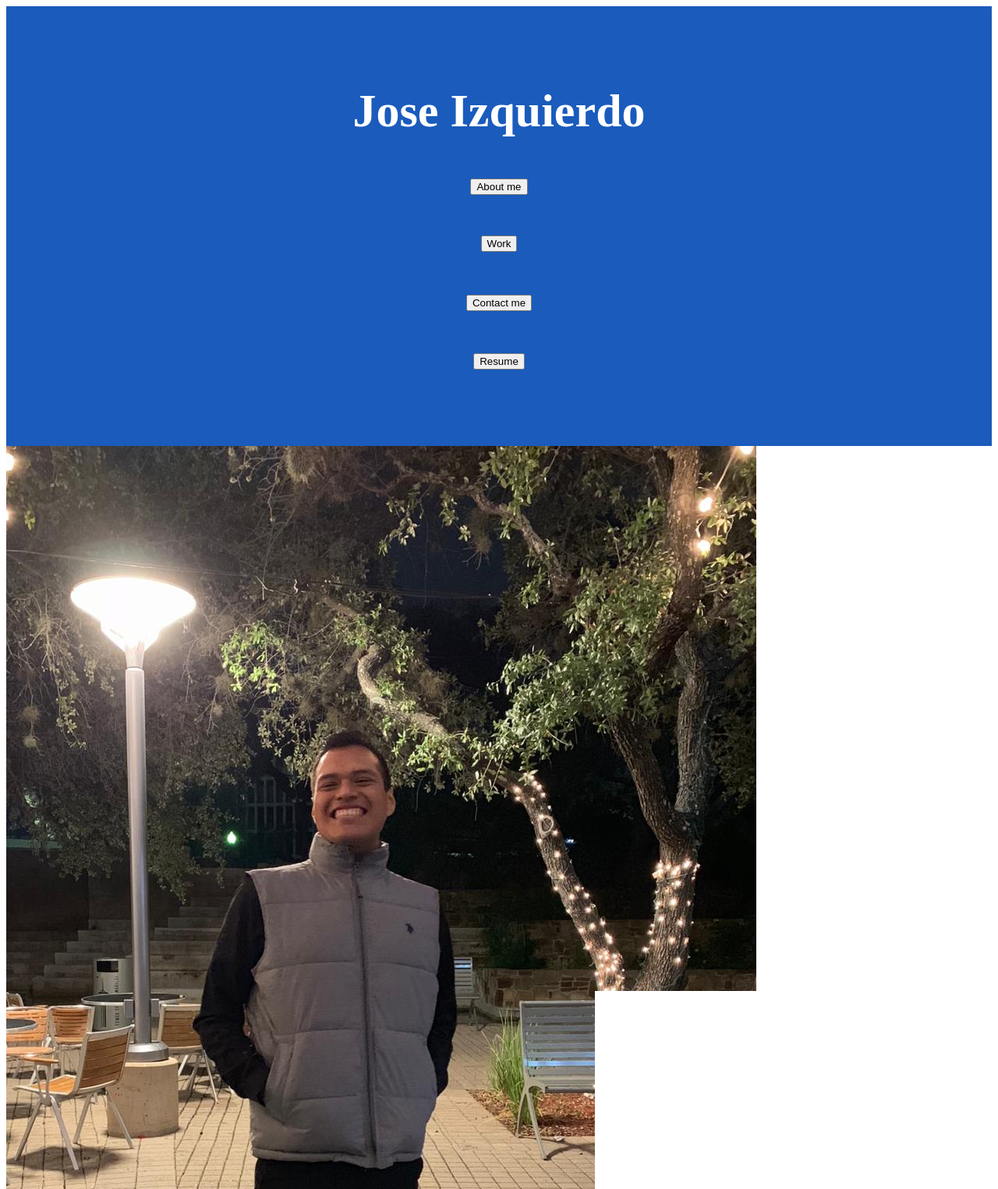
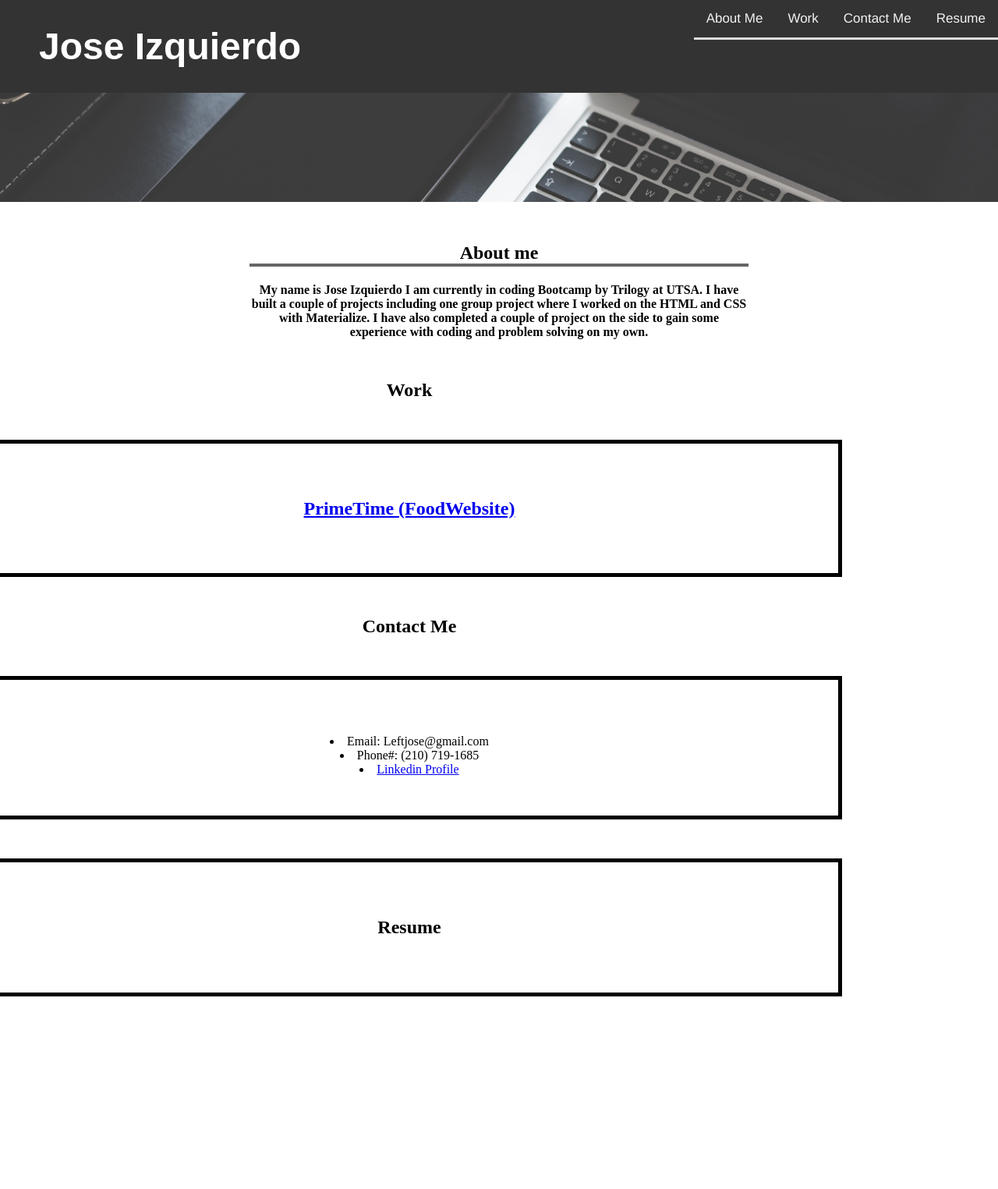
Before and after one commit to Leftjose/Leftjose-Jose-HWpandascore0002, a plain HTML site: page Homework0002.html in a window 1280 px wide. Shown: the whole page at 78% size. After the commit the page ends 1328 px from the top, so only its background shows below. Drawn offline with Linux system fonts and the light colour scheme; files whose address does not match are found by name.

Commit message:
Add files via upload

```diff
--- a/Homework0002.html
+++ b/Homework0002.html
@@ -1,79 +1,177 @@
 <!DOCTYPE html>
-
+<html lang="en">
+<head>
+    <meta charset="UTF-8">
+    <meta http-equiv="X-UA-Compatible" content="IE=edge">
+    <meta name="viewport" content="width=device-width, initial-scale=1.0">
+    <title>Jose Izquierdo's Portfolio</title>
 
 
 <html>
   <head>
-        <meta charset="UTF-8">
+    <meta charset="UTF-8" />
 
-        <link rel="stylesheet" href="mystyle.css"/>
+    <link rel="stylesheet" href="mystyle.css" />
 
-        <title>
-            Jose Izquierdo FullStack Web Developer
-        </title>
+    <title>Jose Izquierdo FullStack Web Developer</title>
   </head>
+
+
+
+
 
   <body>
 
-    <div class="header">
-        <header>
 
 
-            <h1>
-                Jose Izquierdo
-            </h1>
 
-            <button class="tablinks" onclick="openCity(event, 'London')">About me</button>
-            <h3>
-                <button class="tablinks" onclick="openCity(event, 'London')">Work</button>
-            </h3>
-            <h3>
-                <button class="tablinks" onclick="openCity(event, 'London')">Contact me</button>
-            </h3>
-            <h3>
-                <button class="tablinks" onclick="openCity(event, 'London')">Resume</button>
-            </h3>
-        </header>
+
+
+
+
+
+
+
+
+
+
+
+
+
+
+
+
+
+
+
+
+    <!-- Top Navigation bar -->
+
+    <div class="topnav">
+      <a href="#resume">Resume</a>
+      <a href="#contact">Contact Me</a>
+      <a href="#work">Work</a>
+      <a href="#aboutme">About Me</a>
+
+      <h1 style="font-size:xxx-large ;font-family:sans-serif; color:white; padding-left: 50px;">Jose Izquierdo</h1>
+
     </div>
 
-     <img src="C:\Users\leftj\Downloads\IMG-20201210-WA0000.jpg" alt="Jose Izquierdo"/>
 
-        <h2>
-            About me
-
-        </h2>
+    <!-- Sub image header -->
 
 
-                My name is Jose Izquierdo, and I am 27 years old.
-            <h2>
-            Work
-            </h2>
+
+
+
+
+
+
+
+
+    <img src="./pexels-picjumbocom-196659.jpg"
+
+    style="object-fit:cover ;
+          width: 100%;
+          height: 140px;
+          "
+
+
+
+
+
+
+    />
+
+
+
+
+
+    <!-- Profile Picture  -->
+    <img src="" alt="" />
+
+
+
+
+
+
+    <!-- About me title and paragraph -->
+
+    <div class="about">
+    <h2 class="headline">About me</h2>
+    <h4>My name is Jose Izquierdo I am currently in coding Bootcamp by Trilogy at UTSA. I have built a couple of projects including one group project where I worked on the HTML and CSS with Materialize. I have also completed a couple of project on the side to gain some experience with coding and problem solving on my own. </h4>
+    </div>
+
+
+
+    <div class="cont">
+
+    <div class="worka">
+    <h2>Work</h2>
+    </div>
+
+    <a href="https://fons3517.github.io/Project1-PrimeTime/" target="_blank" >
+    <div class="work">
+
+    <h2>PrimeTime (FoodWebsite)</h2>
+
+
+    </div>
+  </a>
+
+
+
+    <div class="contactme">
+  <h2>Contact Me</h2>
+      </div>
+    <div class="contact">
+    <h2></h2>
 
     <ui>
-
-                <li>Carvajal Pharmacy 2016 - 2021 : DMO Supervisor </li>
-                <li>USA Imports 2015 - 2018: Warehouse management </li>
-
+      <li>Email: Leftjose@gmail.com</li>
+      <li>Phone#: (210) 719-1685</li>
+      <li><a href="https://www.linkedin.com/in/jose-izquierdo-371122217">Linkedin Profile</a></li>
     </ui>
-
-            <h2>
-            Education
-            </h2>
-
-            <ui>
-
-                <li>UTSA Bootcamp 2021</li>
-                <li>Galen College of Nursing 2020</li>
-                <li>San Antonio College 2012-2016</li>
-
-            </ui>
+    </div>
 
 
-            <h2>
 
-             Websites
 
-            </h2>
+
+    <div class="web">
+    <h2>Resume</h2>
+    </div>
+
+    </div>
+
+
+
+
+
+
+
+
+
+
+
+
+
+
+
+
+
+
+
+
+
+
+
+
+
+
+
+
 
 
   </body>
+</html>
--- a/mystyle.css
+++ b/mystyle.css
@@ -1,29 +1,154 @@
-.header {
-    padding: 60px;
-    text-align: center;
-    background: #1a5bbc;
-    color: white;
-    font-size: 30px;
+/* Streach contenet in Body from edge to edge  */
+body{
+    margin: 0;
+    padding: 0;
+}
+
+
+
+
+
+
+
+
+/* Add a black background color to the top navigation */
+.topnav {
+    background-color: #333;
+    overflow: hidden;
+
   }
 
-  .tabslinks li {
-    color: #222;
-    display: inline-block;
-    padding: 10px 15px;
+  /* Style the links inside the navigation bar */
+  .topnav a {
+    float: right;
+    color: #f2f2f2;
+    text-align: center;
+    padding: 14px 16px;
+    text-decoration: none;
+    font-size: 17px;
+    border-bottom:3px solid #ddd;
+    font-family: 'Franklin Gothic Medium', 'Arial Narrow', Arial, sans-serif;
+  }
+
+  /* Change the color of links on hover */
+  .topnav a:hover {
+    background-color: #ddd;
+    color: black;
+  }
+
+  /* Add a color to the active/current link */
+  .topnav a.active {
+    background-color: #04AA6D;
+    color: white;
+  }
+
+
+
+  /* .img {
+
+    object-fit: cover;
+
+  } */
+
+
+  .cont {
+
+    position: absolute;
+    right: 150px;
+
+
+
+  }
+
+
+
+  .headline {
+
+    width: 100%;
+    border-bottom: solid 4px #666;
+    text-align: center;
+
+
+  }
+  /* Box for about me */
+  .about  {
+
+    width: 50%;
+    padding: 10px;
+
+    margin: auto;
+    text-align: center;
+
+
+
+  }
+
+
+
+
+
+  .worka {
+    width: 100%;
+    text-align: center;
+
+
+  }
+
+  /* Box for work */
+  .work {
+    width: 1000px;
+    padding: 50px;
+    border: 5px solid black;
+    margin: 50px;
+    text-align: center;
     cursor: pointer;
+
+
+
+  }
+
+
+
+ .work:hover{
+   background-color:  rgb(221, 222, 224);
+ }
+
+
+
+
+.contactme {
+  width: 100%;
+  text-align: center;
+
+
 }
 
-.tabs .current {
-    background: #ededed;
-    color: #000;
-}
 
-.tab-content {
-    display: none;
-    background: #ededed;
-    padding: 15px;
-}
+  /* Box for Contact Me */
+  .contact {
+    width: 1000px;
+    padding: 50px;
+    border: 5px solid black;
+    margin: 50px;
+    text-align: center;
+    cursor: pointer;
+  }
 
-.tab-content.current {
-    display: inherit;
-}
+  /* .contact:hover{
+    background-color: rgb(221, 222, 224);
+
+  } */
+
+   /* Box for Resume */
+  .web {
+    width: 1000px;
+    padding: 50px;
+    border: 5px solid black;
+    margin: 50px;
+    text-align: center;
+    cursor: pointer;
+  }
+
+  .web:hover{
+    background-color: rgb(221, 222, 224);
+  }
```
Also changed, not shown: pexels-picjumbocom-196659.jpg (added). Lines whose indentation alone changed are shown as unchanged.
